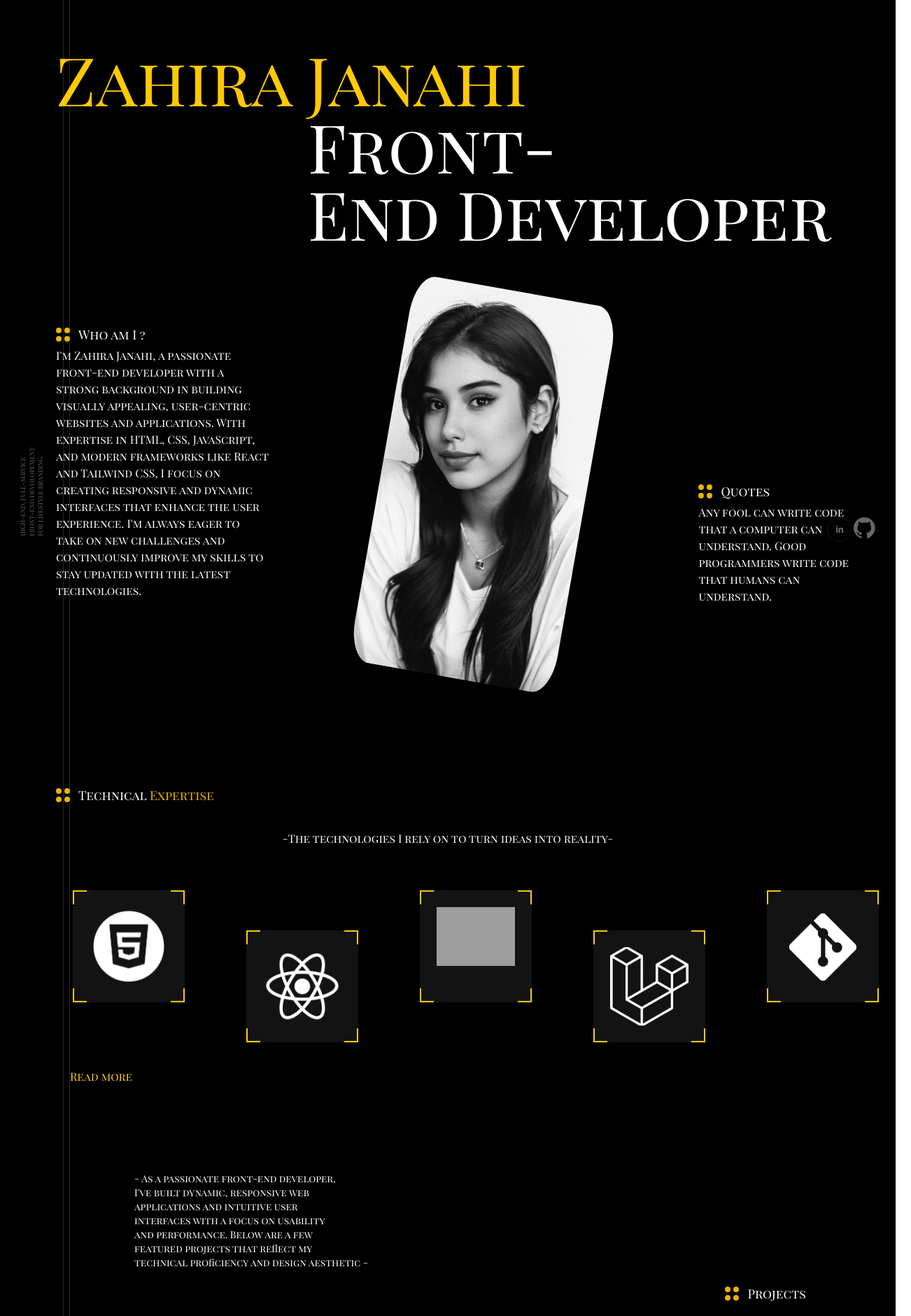
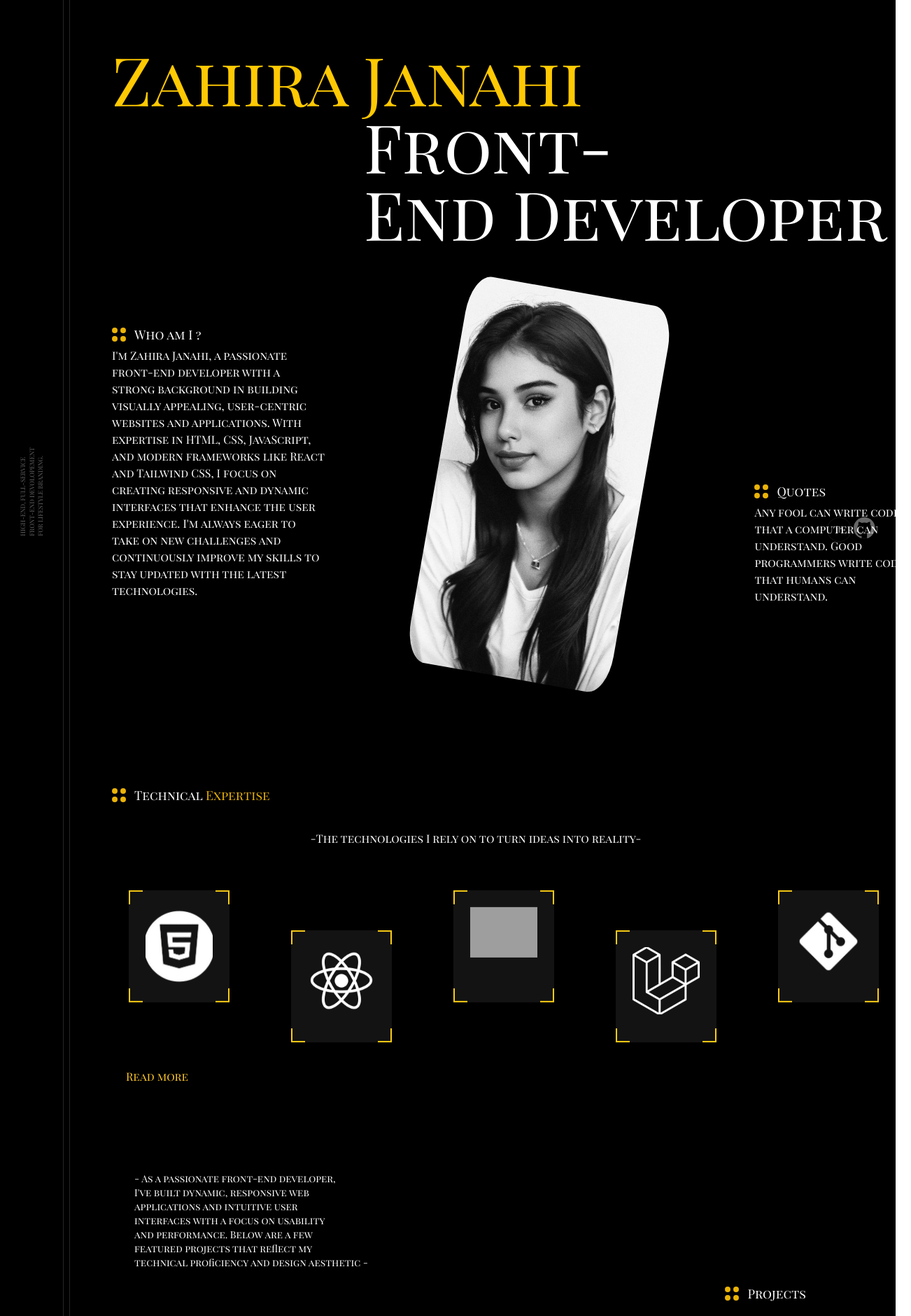
Before and after one commit to zahirajanahi/myportfolio, a React (Create React App) app: page / in a window 1280 px wide. Shown: the top 1880 px of the page at 70% size, 1302 px wide, since content can reach past the window. Built offline with nearby package versions, Linux system fonts and the light colour scheme; grey boxes are pictures that could not be loaded.

Commit message:
webkit scrollbar

```diff
--- a/src/css/home.css
+++ b/src/css/home.css
@@ -357,3 +357,35 @@
 .form__field:required, .form__field:invalid {
   box-shadow: none;
 }
+
+
+
+
+
+
+
+
+
+
+
+
+
+/* Custom Scrollbar */
+::-webkit-scrollbar {
+  width: 8px;  /* Width of the scrollbar */
+}
+
+::-webkit-scrollbar-track {
+  background: #1a1a1a; /* Track background */
+  border-radius: 10px;
+}
+
+::-webkit-scrollbar-thumb {
+  background-color: #ffc903; /* Scrollbar thumb color */
+  border-radius: 10px;  /* Rounded corners for thumb */
+  border: 2px solid #1a1a1a; /* Adds space around the thumb */
+}
+
+::-webkit-scrollbar-thumb:hover {
+  background-color: #ffc903; /* Darker shade on hover */
+}
--- a/src/pages/home.jsx
+++ b/src/pages/home.jsx
@@ -36,9 +36,9 @@ const Home = (props) => {
 
 
 
-      <div className='home h-auto text-white bg-black'>
+      <div className='home h-auto text-white  bg-black'>
 
-      <div className='pt-16'>
+      <div className='pt-16 ps-20'>
 
           {/* Animate Zahira Janahi */}
           <motion.h1
@@ -70,7 +70,7 @@ const Home = (props) => {
             End Developer
           </motion.h1>
         </div>
-        <section className='flex'>
+        <section className='flex ps-20'>
             <div className='flex  gap-40'>
 
                   <div className="whoAmI">
@@ -129,7 +129,7 @@ const Home = (props) => {
 
         </section>
 
-        <section className="skills">
+        <section className="skills ps-20">
 
         <div class="layout">
 	<div class="box">High-end, full-service<br />front-end devolopement<br />for lifestyle branding.</div>
@@ -259,7 +259,7 @@ const Home = (props) => {
 
 
 
-  <div class="container ps-10 ">
+  <div class="container ps-4 ">
 <article class="card cardd">
     <div >
         <img src={Images.sg} alt="" className='h-[20vw] w-[50vh] pb-20 ' />
```
